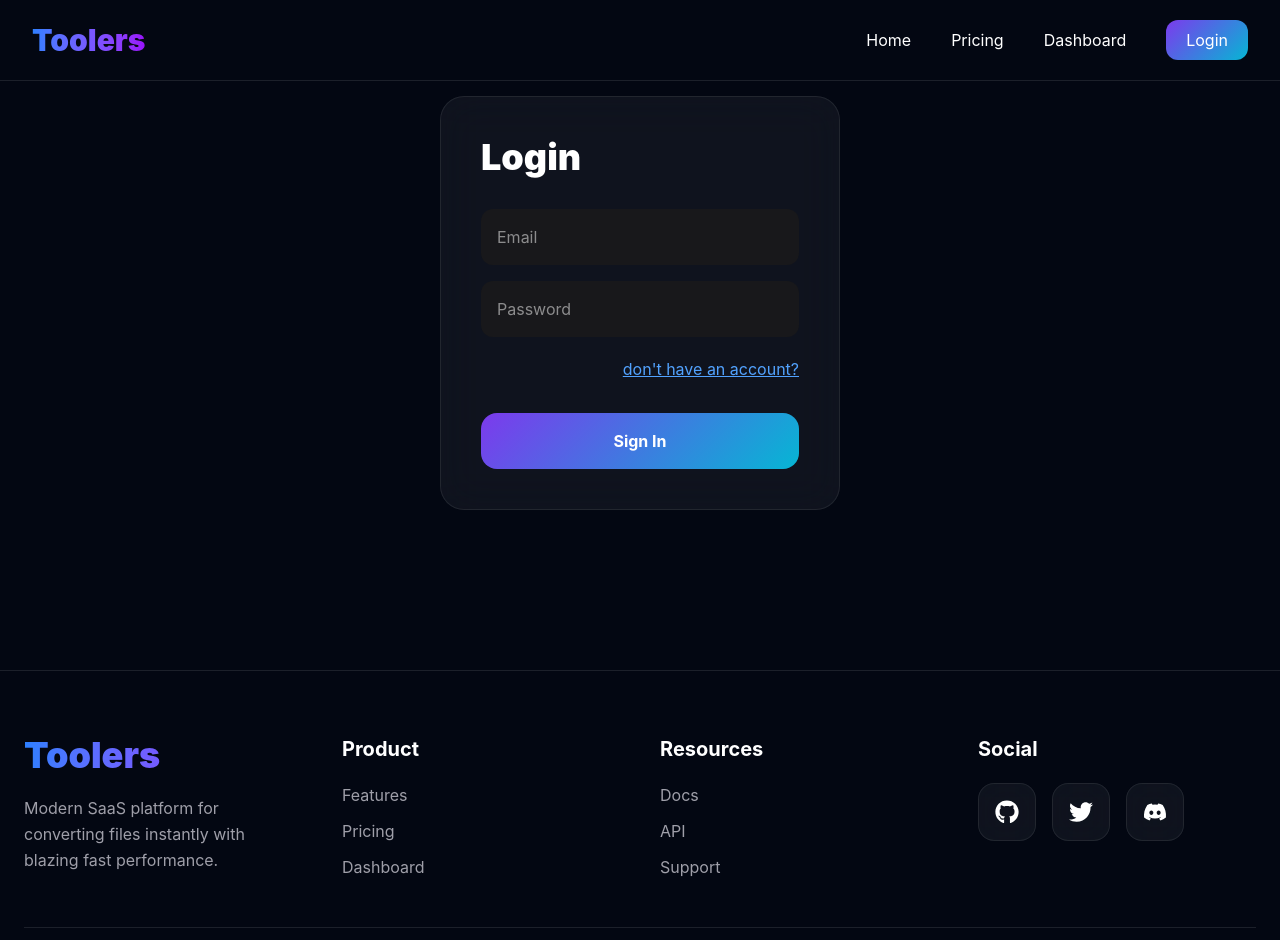
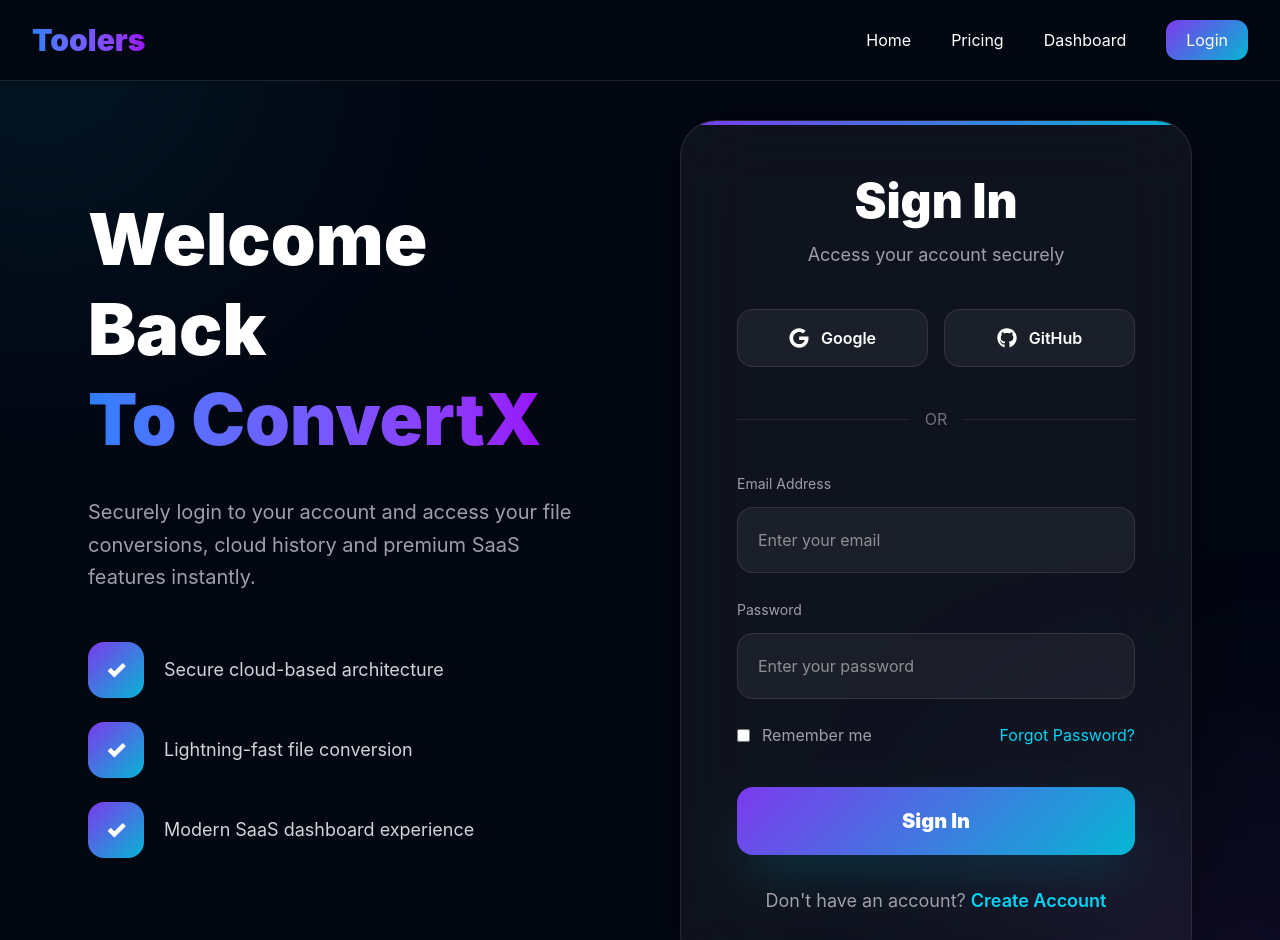
Before and after one commit to Ayan-Frontend/converter_Frontend, a React (Vite) app: page /login in a window 1280 px wide. Shown: the top 940 px of the page. Built offline with nearby package versions, Linux system fonts and the light colour scheme.

Commit message:
Enhanced the Login page and added Register Route & page

```diff
--- a/src/App.jsx
+++ b/src/App.jsx
@@ -9,6 +9,7 @@
 import Toast from "./components/Toast";
 import Footer from "./components/Footer";
 import ScrollToTop from "./components/ScrollToTop";
+import Register from "./pages/Register";
 
 export default function App() {
   return (
@@ -35,6 +36,8 @@
         {/* LOGIN */}
 
         <Route path="/login" element={<Login />} />
+
+        <Route path="/register" element={<Register />} />
       </Routes>
       <Footer />
     </BrowserRouter>
--- a/src/pages/Login.jsx
+++ b/src/pages/Login.jsx
@@ -1,33 +1,233 @@
 import Navbar from "../components/Navbar";
+
+import { FaGoogle, FaGithub } from "react-icons/fa";
+
+import { motion } from "framer-motion";
+
+import { Link } from "react-router-dom";
 
 export default function Login() {
   return (
-    <div>
+    <div className="min-h-screen bg-[#030712] overflow-hidden relative">
       <Navbar />
 
-      <div className="max-w-md mx-auto py-24 px-6">
-        <div className="glass rounded-3xl p-10">
-          <h1 className="text-4xl font-black mb-8">Login</h1>
+      {/* BACKGROUND GLOWS */}
+
+      <div className="absolute -top-30 -left-30 w-[320px] h-80 bg-cyan-500/20 blur-[140px] rounded-full"></div>
+
+      <div className="absolute -bottom-30 -right-30 w-[320px] h-80 bg-purple-500/20 blur-[140px] rounded-full"></div>
+
+      {/* MAIN */}
+
+      <div className="relative max-w-6xl mx-auto px-6 py-20 grid lg:grid-cols-2 gap-20 items-center">
+        {/* LEFT SIDE */}
+
+        <motion.div
+          initial={{
+            opacity: 0,
+            x: -50,
+          }}
+          animate={{
+            opacity: 1,
+            x: 0,
+          }}
+        >
+          <h1 className="text-7xl font-black leading-tight">
+            Welcome Back <br />
+            <span className="bg-linear-to-r from-blue-500 to-purple-600 bg-clip-text text-transparent">
+              To ConvertX
+            </span>
+          </h1>
+
+          <p className="text-zinc-400 text-xl mt-8 leading-relaxed max-w-xl">
+            Securely login to your account and access your file conversions,
+            cloud history and premium SaaS features instantly.
+          </p>
+
+          {/* FEATURES */}
+
+          <div className="mt-12 flex flex-col gap-6">
+            <div className="flex items-center gap-5">
+              <div className="w-14 h-14 rounded-2xl gradient flex items-center justify-center text-2xl font-black">
+                ✓
+              </div>
+
+              <p className="text-lg text-zinc-300">
+                Secure cloud-based architecture
+              </p>
+            </div>
+
+            <div className="flex items-center gap-5">
+              <div className="w-14 h-14 rounded-2xl gradient flex items-center justify-center text-2xl font-black">
+                ✓
+              </div>
+
+              <p className="text-lg text-zinc-300">
+                Lightning-fast file conversion
+              </p>
+            </div>
+
+            <div className="flex items-center gap-5">
+              <div className="w-14 h-14 rounded-2xl gradient flex items-center justify-center text-2xl font-black">
+                ✓
+              </div>
+
+              <p className="text-lg text-zinc-300">
+                Modern SaaS dashboard experience
+              </p>
+            </div>
+          </div>
+        </motion.div>
+
+        {/* RIGHT SIDE */}
+
+        <motion.div
+          initial={{
+            opacity: 0,
+            y: 40,
+          }}
+          animate={{
+            opacity: 1,
+            y: 0,
+          }}
+          className="relative mt-10"
+        >
+          {/* CARD */}
+
+          <div className="relative overflow-hidden rounded-[36px] border border-white/10 bg-white/5 backdrop-blur-2xl shadow-[0_0_80px_rgba(0,0,0,0.4)]">
+            {/* TOP GRADIENT */}
+
+            <div className="absolute inset-x-0 top-0 h-1 gradient"></div>
+
+            <div className="p-10 md:p-14">
+              {/* HEADER */}
+
+              <div className="text-center mb-10">
+                <h1 className="text-5xl font-black">Sign In</h1>
+
+                <p className="text-zinc-400 mt-4 text-lg">
+                  Access your account securely
+                </p>
+              </div>
+
+              {/* SOCIAL LOGIN */}
+
+              <div className="grid grid-cols-2 gap-4">
+                <button className="bg-white/5 border border-white/10 hover:bg-white/10 transition rounded-2xl py-4 flex items-center justify-center gap-3 font-semibold">
+                  <FaGoogle className="text-xl" />
+                  Google
+                </button>
+
+                <button className="bg-white/5 border border-white/10 hover:bg-white/10 transition rounded-2xl py-4 flex items-center justify-center gap-3 font-semibold">
+                  <FaGithub className="text-xl" />
+                  GitHub
+                </button>
+              </div>
+
+              {/* DIVIDER */}
+
+              <div className="flex items-center gap-4 my-10">
+                <div className="h-px bg-white/10 flex-1"></div>
+
+                <p className="text-zinc-500">OR</p>
+
+                <div className="h-px bg-white/10 flex-1"></div>
+              </div>
+
+              {/* FORM */}
+
+              <div className="space-y-6">
+                <div>
+                  <label className="text-zinc-400 text-sm">Email Address</label>
 
                   <input
-            placeholder="Email"
-            className="w-full bg-zinc-900 p-4 rounded-xl mb-4"
+                    type="email"
+                    placeholder="Enter your email"
+                    className="
+                      w-full
+                      mt-3
+                      bg-white/5
+                      border
+                      border-white/10
+                      rounded-2xl
+                      p-5
+                      outline-none
+                      focus:border-cyan-500
+                      transition
+                    "
                   />
+                </div>
+
+                <div>
+                  <label className="text-zinc-400 text-sm">Password</label>
 
                   <input
                     type="password"
-            placeholder="Password"
-            className="w-full bg-zinc-900 p-4 rounded-xl"
+                    placeholder="Enter your password"
+                    className="
+                      w-full
+                      mt-3
+                      bg-white/5
+                      border
+                      border-white/10
+                      rounded-2xl
+                      p-5
+                      outline-none
+                      focus:border-cyan-500
+                      transition
+                    "
                   />
+                </div>
+              </div>
 
-          <p className="text-end mt-5 underline text-blue-400 cursor-pointer">
-            don't have an account?
-          </p>
+              {/* OPTIONS */}
 
-          <button className="gradient w-full py-4 rounded-2xl mt-8 font-bold">
+              <div className="flex justify-between items-center mt-6">
+                <label className="flex items-center gap-3 text-zinc-400">
+                  <input type="checkbox" />
+                  Remember me
+                </label>
+
+                <button className="text-cyan-400 hover:underline">
+                  Forgot Password?
+                </button>
+              </div>
+
+              {/* BUTTON */}
+
+              <button
+                className="
+                w-full
+                mt-10
+                gradient
+                py-5
+                rounded-2xl
+                text-xl
+                font-black
+                hover:scale-[1.01]
+                transition-all
+                duration-300
+                shadow-2xl
+                shadow-cyan-500/20
+              "
+              >
                 Sign In
               </button>
+
+              {/* REGISTER */}
+
+              <p className="text-center text-zinc-400 mt-8 text-lg">
+                Don&apos;t have an account?{" "}
+                <Link
+                  to="/register"
+                  className="text-cyan-400 hover:underline font-semibold"
+                >
+                  Create Account
+                </Link>
+              </p>
             </div>
+          </div>
+        </motion.div>
       </div>
     </div>
   );
--- /dev/null
+++ b/src/pages/Register.jsx
@@ -0,0 +1,87 @@
+import Navbar from "../components/Navbar";
+
+import { motion } from "framer-motion";
+
+import { Link } from "react-router-dom";
+
+export default function Register() {
+  return (
+    <div className="min-h-screen bg-[#030712] overflow-hidden relative">
+      <Navbar />
+
+      {/* GLOW */}
+
+      <div className="absolute -top-30 -right-30 w-[320px] h-80 bg-cyan-500/20 blur-[140px] rounded-full"></div>
+
+      <div className="absolute -bottom-30 -left-30 w-[320px] h-80 bg-purple-500/20 blur-[140px] rounded-full"></div>
+
+      <div className="relative max-w-xl mx-auto py-20 px-6">
+        <motion.div
+          initial={{
+            opacity: 0,
+            y: 40,
+          }}
+          animate={{
+            opacity: 1,
+            y: 0,
+          }}
+          className="relative overflow-hidden rounded-[36px] border border-white/10 bg-white/5 backdrop-blur-2xl"
+        >
+          <div className="absolute inset-x-0 top-0 h-1 gradient"></div>
+
+          <div className="p-10">
+            <div className="text-center mb-10">
+              <h1 className="text-5xl font-black">Create Account</h1>
+
+              <p className="text-zinc-400 mt-4">Join Toolers today</p>
+            </div>
+
+            <div className="space-y-6">
+              <input
+                placeholder="Full Name"
+                className="w-full bg-white/5 border border-white/10 rounded-2xl p-5 outline-none focus:border-cyan-500 transition"
+              />
+
+              <input
+                placeholder="Email Address"
+                className="w-full bg-white/5 border border-white/10 rounded-2xl p-5 outline-none focus:border-cyan-500 transition"
+              />
+
+              <input
+                type="password"
+                placeholder="Password"
+                className="w-full bg-white/5 border border-white/10 rounded-2xl p-5 outline-none focus:border-cyan-500 transition"
+              />
+            </div>
+
+            <button
+              className="
+              w-full
+              mt-10
+              gradient
+              py-5
+              rounded-2xl
+              text-xl
+              font-black
+              hover:scale-[1.01]
+              transition-all
+            "
+            >
+              Create Account
+            </button>
+
+            <p className="text-center text-zinc-400 mt-8">
+              Already have an account?{" "}
+              <Link
+                to="/login"
+                className="text-cyan-400 hover:underline font-semibold"
+              >
+                Sign In
+              </Link>
+            </p>
+          </div>
+        </motion.div>
+      </div>
+    </div>
+  );
+}
```
Lines whose indentation alone changed are shown as unchanged.
